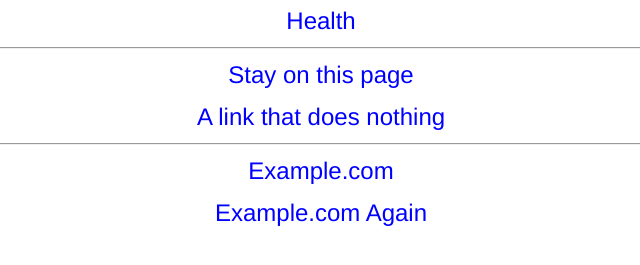
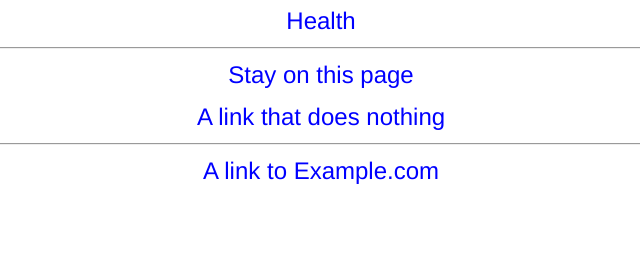
Before and after one commit to Bill13579/java-web-crawler, a plain HTML site: page Test Page/index.html in a window 1280 px wide. Shown: the part 149-414 px from the top of the page, without its empty margins (324-964 px from the left). Drawn offline with Linux system fonts and the light colour scheme.

Commit message:
Changed some links and updated zip file to match current test page

```diff
--- a/Test Page/index.html
+++ b/Test Page/index.html
@@ -15,8 +15,7 @@
                 <a href="#stay">Stay on this page</a>
                 <a href="javascript:void(0)">A link that does nothing</a>
                 <hr/>
-                <a href="https://www.example.com/">Example.com</a>
-                <a href="//www.example.com">Example.com Again</a>
+                <a href="https://www.example.com/">A link to Example.com</a>
             </div>
         </center>
     </body>
```
Also changed, not shown: 1 other file.
